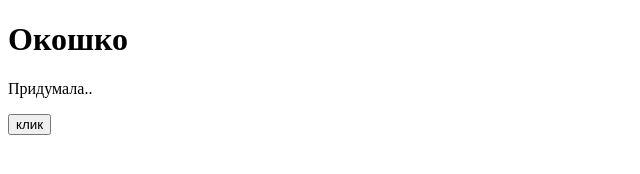
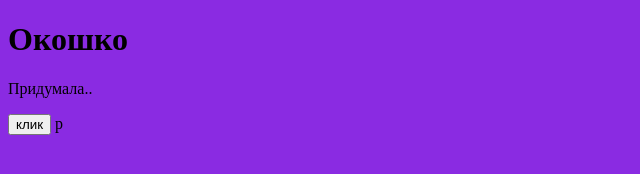
Before and after one commit to dashaRq/requst, a plain HTML site: page index.html in a window 1280 px wide. Shown: the whole page, without its empty margins (0-640 px from the left). Drawn offline with Linux system fonts and the light colour scheme.

Commit message:
добавили стили

```diff
--- a/index.html
+++ b/index.html
@@ -5,10 +5,12 @@
     <meta http-equiv="X-UA-Compatible" content="IE=edge">
     <meta name="viewport" content="width=device-width, initial-scale=1.0">
     <title>Document</title>
+    <link rel="stylesheet" href="style.css">
 </head>
 <body>
     <h1>Окошко</h1>
     <p>Придумала..</p>
     <button>клик</button>
+    p
 </body>
 </html>
--- /dev/null
+++ b/style.css
@@ -0,0 +1,3 @@
+body{
+    background-color: blueviolet;
+}
```
